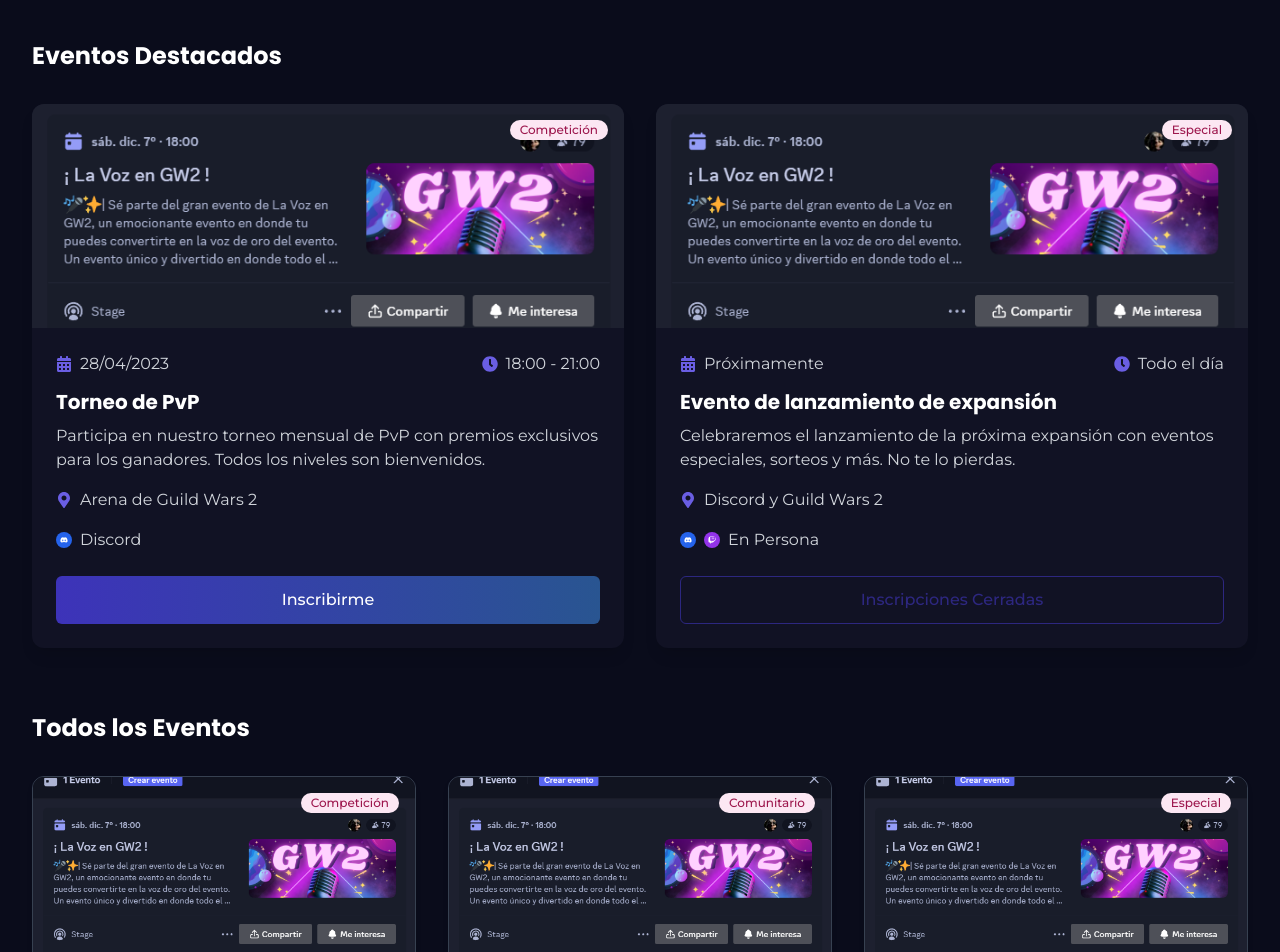
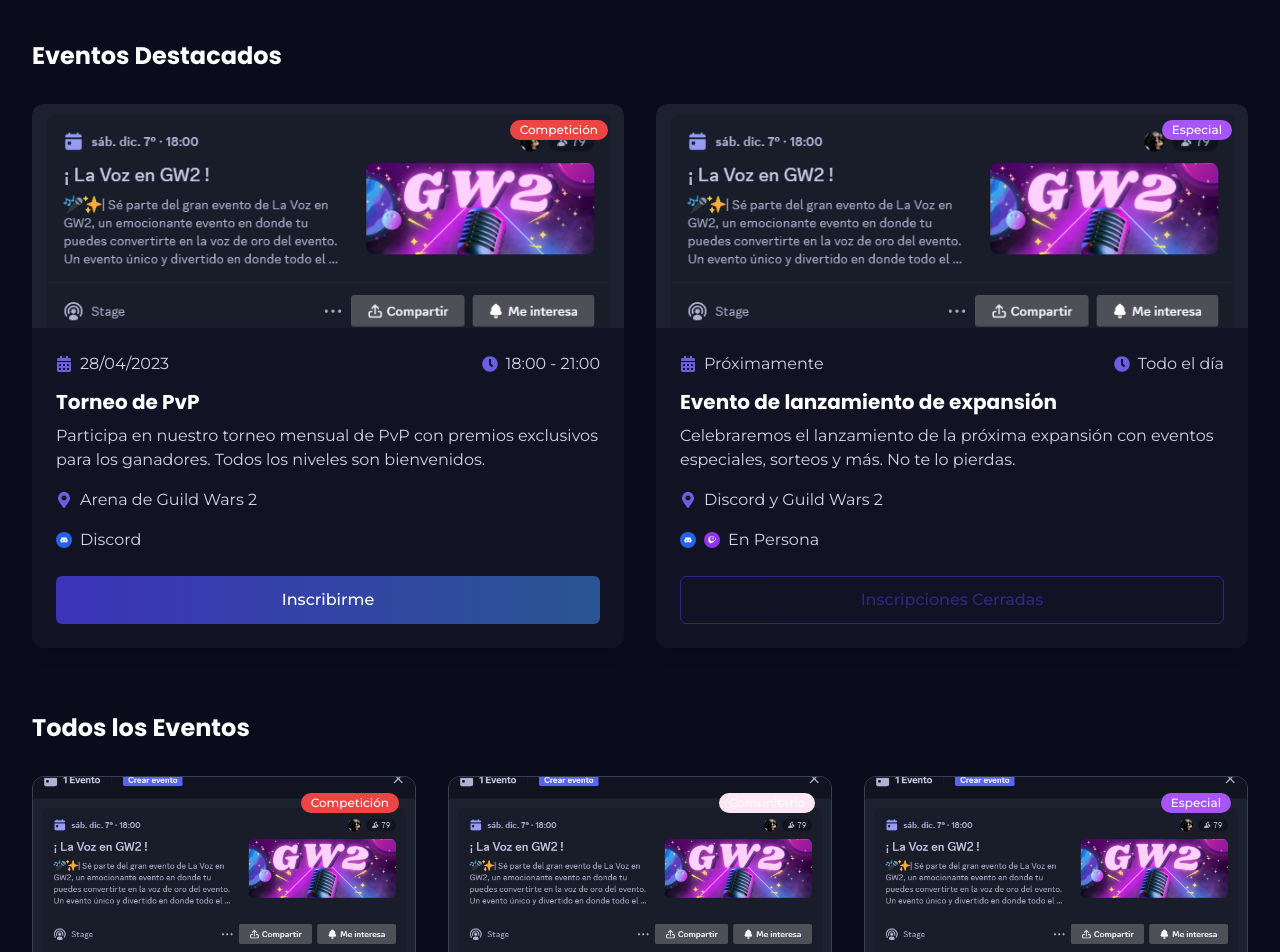
Before and after one commit to persecucion/GW2-WEB, a Next.js app: page /events in a window 1280 px wide. Shown: the part 580-1532 px from the top of the page. Built offline with nearby package versions, Linux system fonts and the light colour scheme.

Commit message:
Update page.tsx

```diff
--- a/app/events/page.tsx
+++ b/app/events/page.tsx
@@ -286,11 +286,7 @@ export default function EventsPage() {
                           fill
                           className="object-cover"
                         />
-                        <Badge
-                          variant="solid"
-                          color={getCategoryColor(event.category)}
-                          className="absolute top-4 right-4"
-                        >
+                        <Badge variant="solid" className={`absolute top-4 right-4 ${getCategoryColor(event.category)}`}>
                           {getCategoryName(event.category)}
                         </Badge>
                       </div>
@@ -360,11 +356,7 @@ export default function EventsPage() {
                           fill
                           className="object-cover rounded-t-lg"
                         />
-                        <Badge
-                          variant="solid"
-                          color={getCategoryColor(event.category)}
-                          className="absolute top-4 right-4"
-                        >
+                        <Badge variant="solid" className={`absolute top-4 right-4 ${getCategoryColor(event.category)}`}>
                           {getCategoryName(event.category)}
                         </Badge>
                       </div>
```
